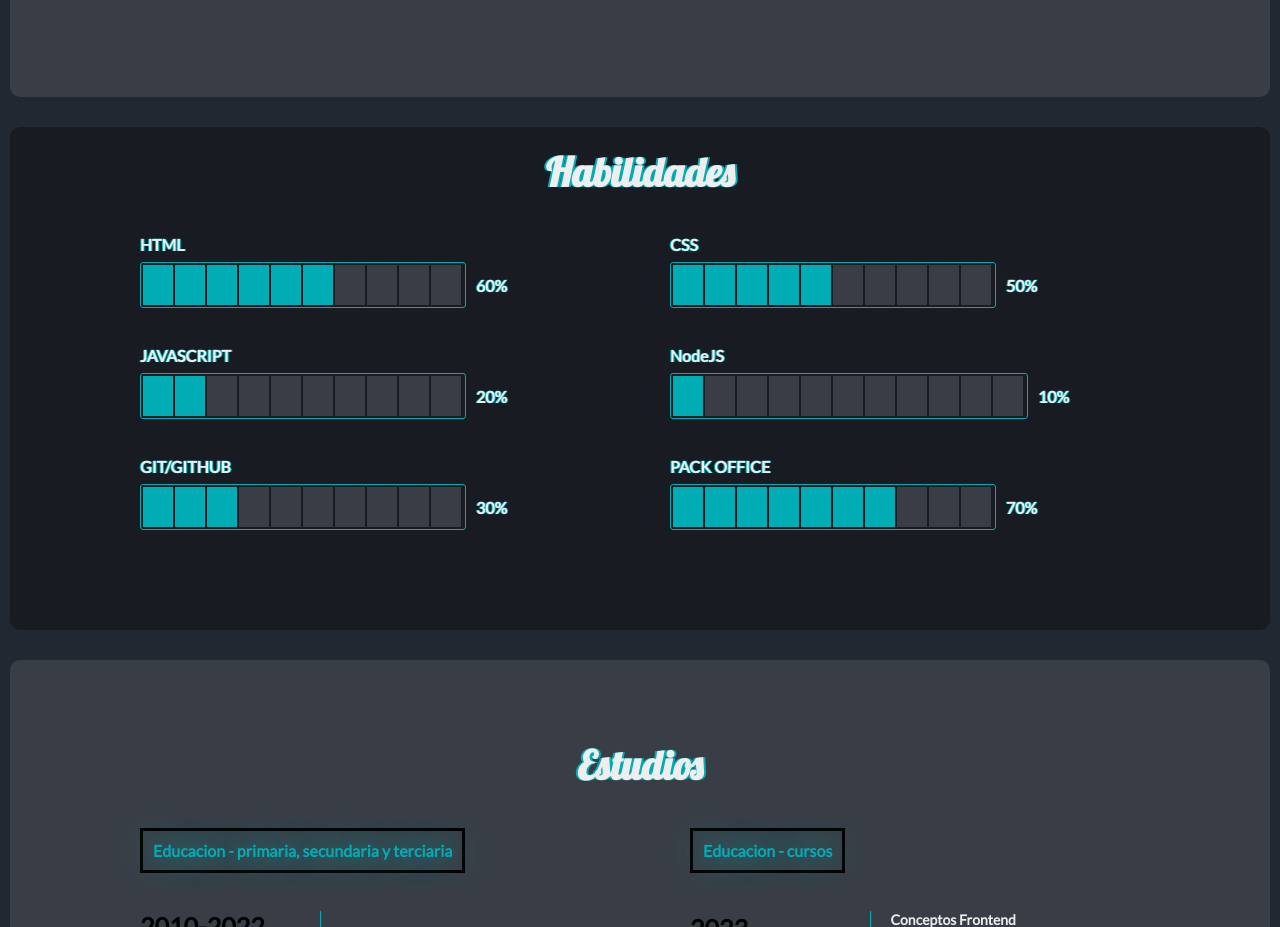
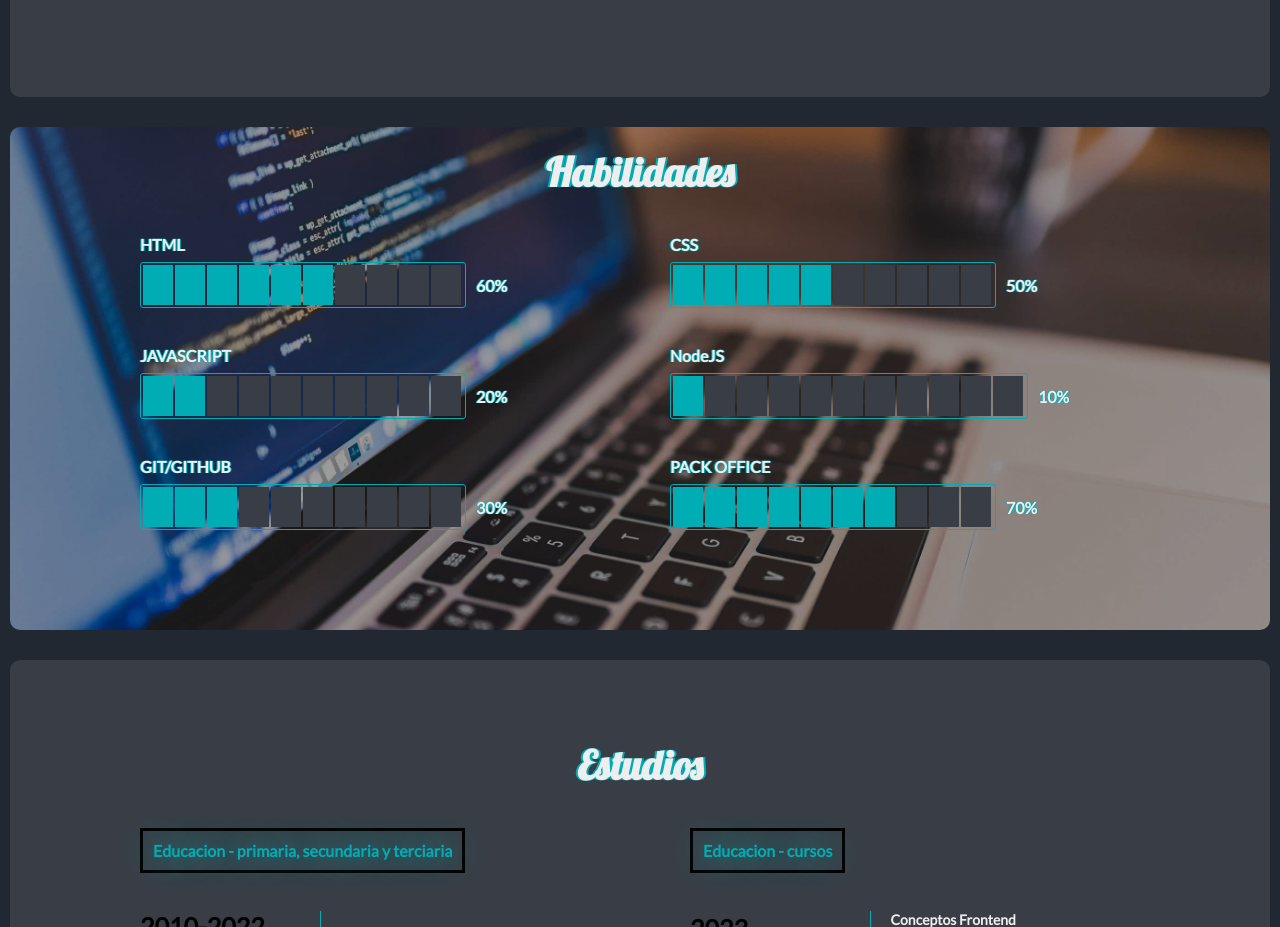
Before and after one commit to MartinianoCampanelli/MartinianoCampanelli.github.io, a plain HTML site: page index.html in a window 1280 px wide. Shown: the part 1346-2273 px from the top of the page. Drawn offline with nearby package versions, Linux system fonts and the light colour scheme.

Commit message:
Update styles.css

```diff
--- a/styles.css
+++ b/styles.css
@@ -211,7 +211,7 @@ span{
     padding: 80px 0 100px 0;
     text-align: center;
     background: linear-gradient(rgba(0,0,0,.3), rgba(0,0,0,.3)),
-    url(img/skills.jpg);
+    url(skills.jpg);
     background-size: cover;
     background-attachment: fixed;
     background-position: center center;
```
